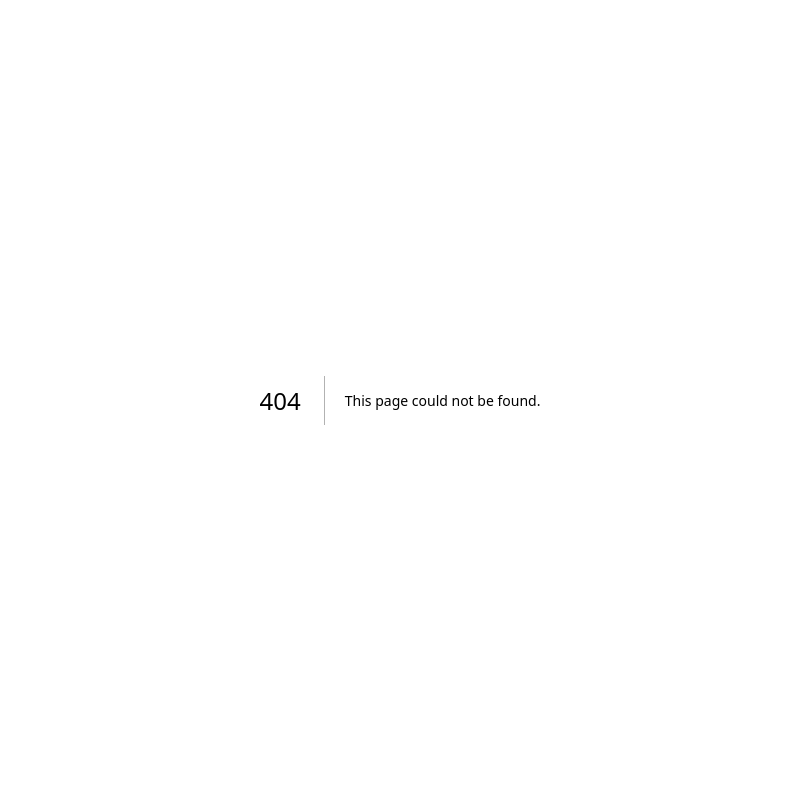
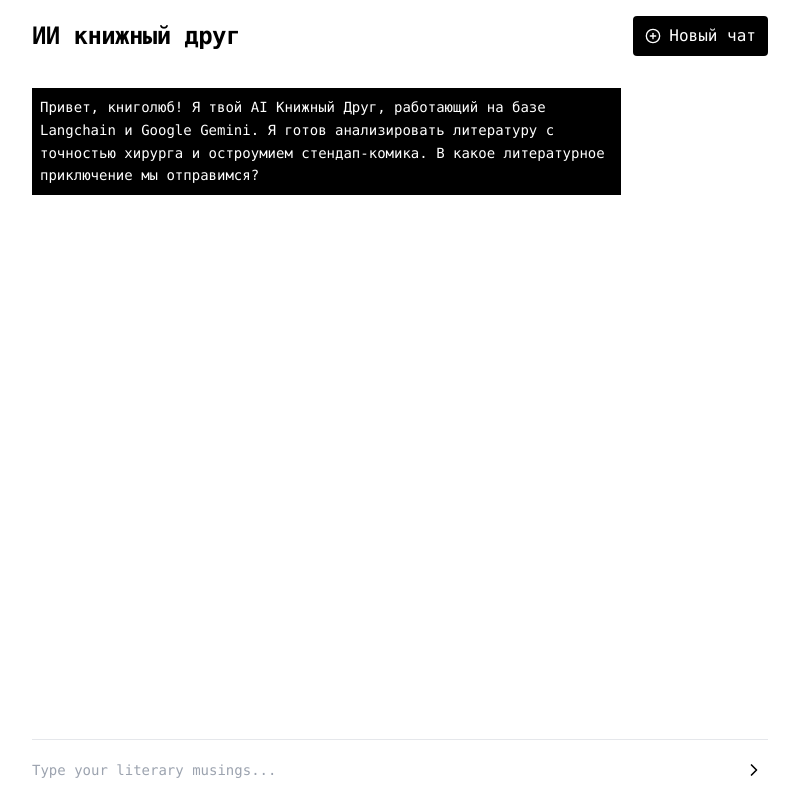
Before and after one commit to manyports/bookshelf, a Next.js app: page /chat in a window 1280 px wide. Before the commit this address had no page. Shown: the whole page, without its empty margins (240-1039 px from the left). Built offline with nearby package versions, Linux system fonts and the light colour scheme.

Commit message:
refactor: Update package dependencies and add new book recommendation feature

```diff
--- a/package.json
+++ b/package.json
@@ -10,6 +10,8 @@
   },
   "dependencies": {
     "@google/generative-ai": "^0.17.1",
+    "@langchain/core": "^0.2.31",
+    "@langchain/google-genai": "^0.0.26",
     "@radix-ui/react-dialog": "^1.1.1",
     "@radix-ui/react-label": "^2.1.0",
     "@radix-ui/react-popover": "^1.1.1",
@@ -27,6 +29,7 @@
     "class-variance-authority": "^0.7.0",
     "clsx": "^2.1.1",
     "core-js": "^3.38.1",
+    "langchain": "^0.2.18",
     "lucide-react": "^0.438.0",
     "next": "^14.2.8",
     "react": "^18",
--- /dev/null
+++ b/src/app/api/gemini/route.ts
@@ -0,0 +1,68 @@
+import {
+  AIMessage,
+  HumanMessage,
+  SystemMessage,
+} from "@langchain/core/messages";
+import { PromptTemplate } from "@langchain/core/prompts";
+import { ChatGoogleGenerativeAI } from "@langchain/google-genai";
+import { NextRequest } from "next/server";
+
+const apiKey = process.env.GEMINI_API_KEY as string;
+const model = new ChatGoogleGenerativeAI({
+  apiKey,
+  modelName: "gemini-pro",
+  temperature: 0.7,
+  streaming: true,
+});
+
+const systemPrompt =
+  "You are a charismatic, engaging AI who answers questions about books, shares interesting facts, and discusses topics as if you're having a conversation with a friend. You express subjective opinions, provide thoughtful insights, and adapt your tone to be relatable and human-like. Speak with confidence, sprinkle humor where appropriate, and ensure your responses feel warm and inviting, as if you're deeply invested in the conversation. Don't forget to ask questions at the end of each message in order to keep the conversation going.";
+
+const prompt = PromptTemplate.fromTemplate(
+  `${systemPrompt}
+
+Current conversation:
+{history}
+Human: {input}
+AI:`
+);
+
+export async function POST(request: NextRequest) {
+  const { messages } = await request.json();
+  const langchainMessages = messages.map(
+    (msg: { role: string; content: string }) => {
+      switch (msg.role) {
+        case "system":
+          return new SystemMessage(msg.content);
+        case "user":
+          return new HumanMessage(msg.content);
+        case "assistant":
+          return new AIMessage(msg.content);
+        default:
+          throw new Error(`Unknown message role: ${msg.role}`);
+      }
+    }
+  );
+
+  if (!(langchainMessages[0] instanceof SystemMessage)) {
+    langchainMessages.unshift(new SystemMessage(systemPrompt));
+  }
+
+  const stream = await model.stream(langchainMessages);
+
+  return new Response(
+    new ReadableStream({
+      async start(controller) {
+        for await (const chunk of stream) {
+          controller.enqueue(chunk.content);
+        }
+        controller.close();
+      },
+    }),
+    {
+      headers: {
+        "Content-Type": "text/plain; charset=utf-8",
+      },
+    }
+  );
+}
--- /dev/null
+++ b/src/app/chat/page.tsx
@@ -0,0 +1,157 @@
+"use client";
+
+import { ChevronRight, PlusCircle } from "lucide-react";
+import React, { useEffect, useRef, useState } from "react";
+
+interface Message {
+  role: "user" | "assistant";
+  content: string;
+}
+
+export default function BookBuddy() {
+  const [messages, setMessages] = useState<Message[]>([
+    {
+      role: "assistant",
+      content:
+        "Привет, книголюб! Я твой AI Книжный Друг, работающий на базе Langchain и Google Gemini. Я готов анализировать литературу с точностью хирурга и остроумием стендап-комика. В какое литературное приключение мы отправимся?",
+    },
+  ]);
+  const [input, setInput] = useState("");
+  const [isLoading, setIsLoading] = useState(false);
+  const [error, setError] = useState<string | null>(null);
+  const endOfMessagesRef = useRef<HTMLDivElement | null>(null);
+
+  const handleSend = async () => {
+    if (input.trim()) {
+      const newMessages = [...messages, { role: "user", content: input }];
+      setMessages(newMessages as any);
+      setInput("");
+      setIsLoading(true);
+      setError(null);
+
+      try {
+        const response = await fetch("/api/gemini", {
+          method: "POST",
+          headers: {
+            "Content-Type": "application/json",
+          },
+          body: JSON.stringify({ messages: newMessages }),
+        });
+
+        if (!response.ok) {
+          throw new Error("Failed to get response from API");
+        }
+
+        const reader = response.body?.getReader();
+        const decoder = new TextDecoder();
+        let partialResponse = "";
+
+        setMessages((prev) => [...prev, { role: "assistant", content: "" }]);
+
+        while (true) {
+          const { done, value } = await reader!.read();
+          if (done) break;
+
+          const chunk = decoder.decode(value);
+          partialResponse += chunk;
+
+          setMessages((prev) => {
+            const newMessages = [...prev];
+            newMessages[newMessages.length - 1].content = partialResponse;
+            return newMessages;
+          });
+        }
+      } catch (error) {
+        console.error("Error:", error);
+        setError("Ошибка в обработке запроса. Попробуйте еще раз.");
+        setMessages((prev) => [
+          ...prev,
+          {
+            role: "assistant",
+            content:
+              "Ой! Кажется, мои литературные нейроны немного перепутались. Давайте попробуем еще раз, хорошо?",
+          },
+        ]);
+      } finally {
+        setIsLoading(false);
+      }
+    }
+  };
+
+  const handleNewChat = () => {
+    setMessages([
+      {
+        role: "assistant",
+        content:
+          "Готов к новому литературному путешествию! Какую книгу или автора мы будем исследовать на этот раз?",
+      },
+    ]);
+    setInput("");
+    setError(null);
+  };
+
+  useEffect(() => {
+    if (endOfMessagesRef.current) {
+      endOfMessagesRef.current.scrollIntoView({ behavior: "smooth" });
+    }
+  }, [messages]);
+
+  return (
+    <div className="flex flex-col h-screen max-w-3xl mx-auto p-4 bg-white text-black font-mono">
+      <div className="flex justify-between items-center mb-8">
+        <h1 className="text-2xl font-bold tracking-tight">ИИ книжный друг</h1>
+        <button
+          onClick={handleNewChat}
+          className="flex items-center px-3 py-2 bg-black text-white rounded transition-colors"
+        >
+          <PlusCircle className="w-4 h-4 mr-2" />
+          Новый чат
+        </button>
+      </div>
+      <div className="flex-grow overflow-auto mb-4 space-y-4">
+        {messages.map((message, index) => (
+          <div
+            key={index}
+            className={`flex ${
+              message.role === "user" ? "justify-end" : "justify-start"
+            }`}
+          >
+            <div
+              className={`max-w-[80%] p-2 ${
+                message.role === "user" ? "bg-gray-100" : "bg-black text-white"
+              }`}
+            >
+              <p className="text-sm leading-relaxed">{message.content}</p>
+            </div>
+          </div>
+        ))}
+        <div ref={endOfMessagesRef} />
+      </div>
+      <div className="flex items-center border-t border-gray-200 pt-4">
+        <input
+          type="text"
+          value={input}
+          onChange={(e) => setInput(e.target.value)}
+          onKeyPress={(e) => e.key === "Enter" && handleSend()}
+          placeholder="Type your literary musings..."
+          className="flex-grow bg-transparent text-sm focus:outline-none"
+          disabled={isLoading}
+        />
+        <button
+          onClick={handleSend}
+          className="ml-2 p-1 hover:bg-gray-100 rounded"
+          disabled={isLoading}
+        >
+          <ChevronRight className="w-5 h-5" />
+          <span className="sr-only">Send</span>
+        </button>
+      </div>
+      {isLoading && (
+        <div className="text-center text-sm text-gray-500 mt-2">
+          Thinking...
+        </div>
+      )}
+      {error && <div className="text-red-500 text-sm mt-2">{error}</div>}
+    </div>
+  );
+}
```
Also changed, not shown: 1 other file (tests, documents, lock files or other folders).
